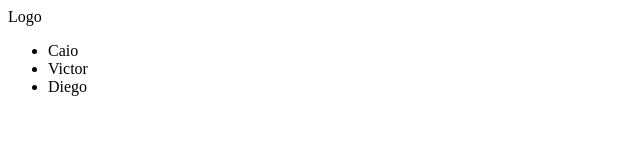
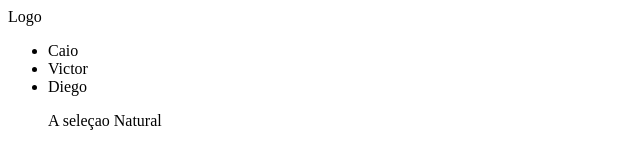
Before and after one commit to Oswald06/Projetolip, a plain HTML site: page index.html in a window 1280 px wide. Shown: the whole page, without its empty margins (0-640 px from the left). Drawn offline with Linux system fonts and the light colour scheme.

Commit message:
testando o versionamento

```diff
--- a/index.html
+++ b/index.html
@@ -13,6 +13,7 @@
             <li>Caio</li>
             <li>Victor</li>
             <li>Diego</li>
+            <p>A seleçao Natural</p>
         </ul>
         </nav>
     </header>
```
